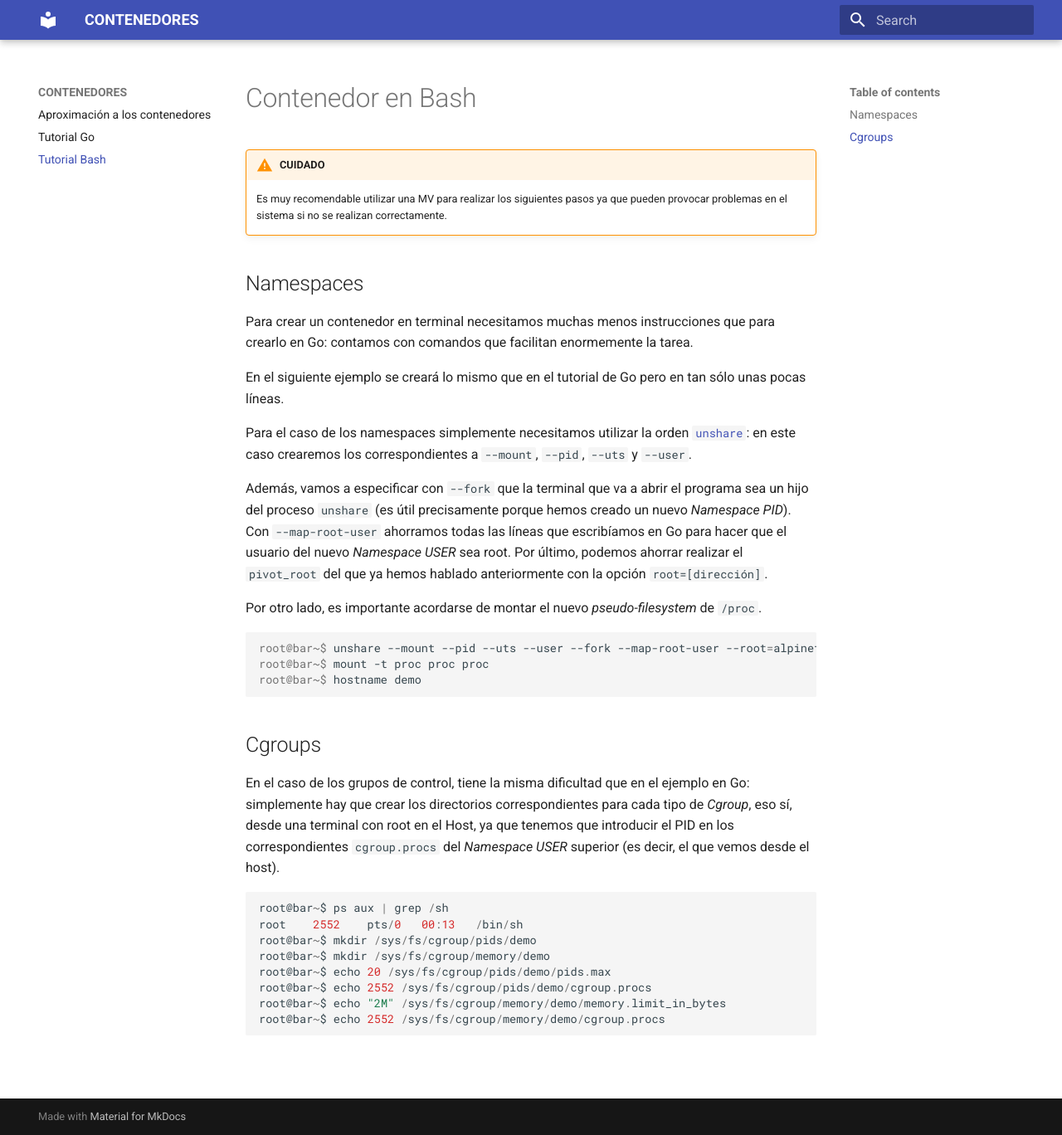
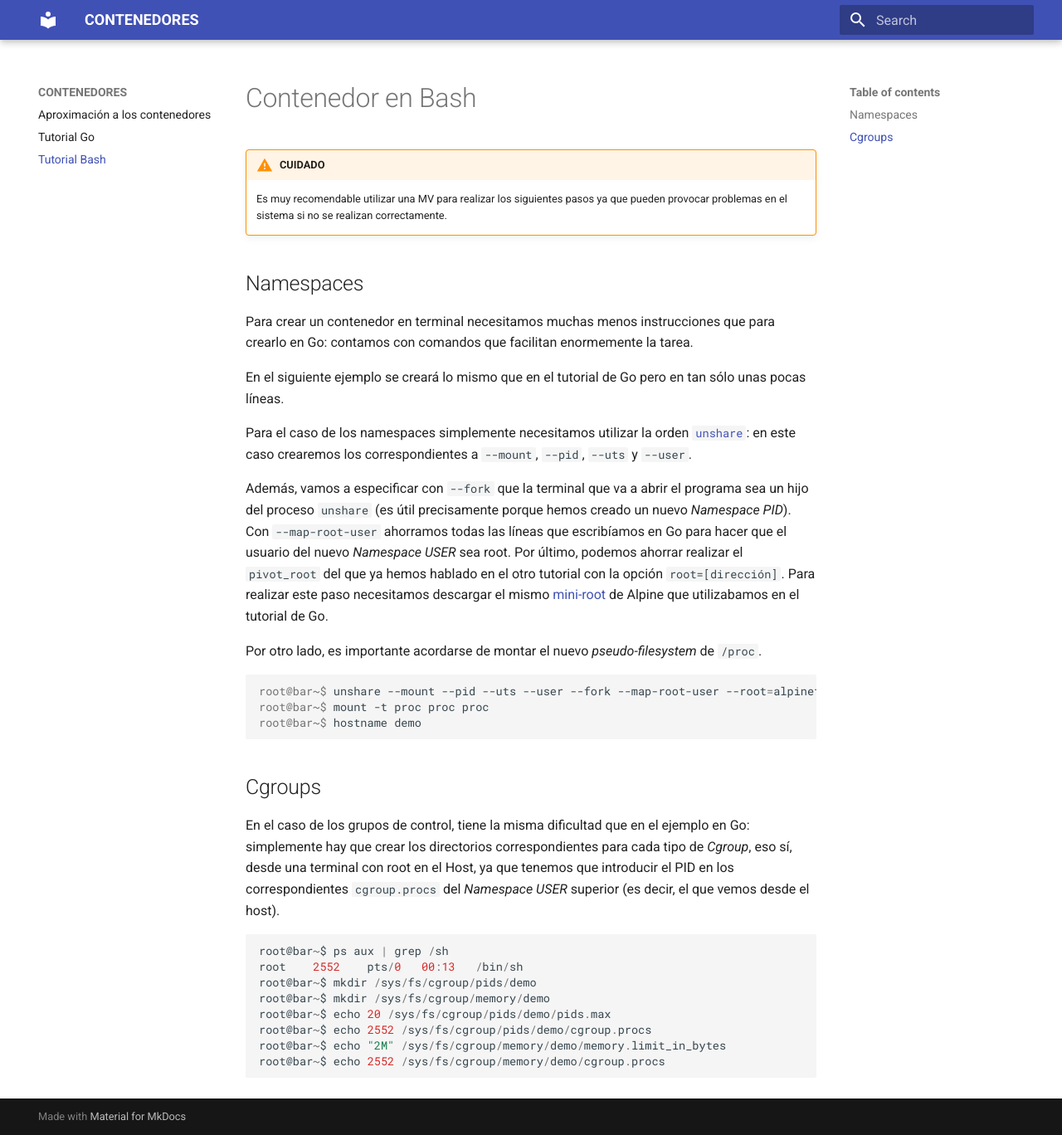
Before and after one commit to casteloig/Aproximacion-Contenedores, an MkDocs documentation site: the page built from docs/tutoriales/contenedorbash.md, in a window 1280 px wide and 1368 px high. Shown: the whole window at 83% size. Built offline with MkDocs 1.6.1 and Material for MkDocs 9.7.7, drawn with Linux system fonts in a browser that asks for light colours.

Commit message:
update alpinefs link

```diff
--- a/docs/tutoriales/contenedorbash.md
+++ b/docs/tutoriales/contenedorbash.md
@@ -10,7 +10,7 @@ En el siguiente ejemplo se creará lo mismo que en el tutorial de Go pero en tan
 
 Para el caso de los namespaces simplemente necesitamos utilizar la orden [`unshare`](https://man7.org/linux/man-pages/man1/unshare.1.html): en este caso crearemos los correspondientes a `--mount`, `--pid`, `--uts` y `--user`.
 
-Además, vamos a especificar con `--fork` que la terminal que va a abrir el programa sea un hijo del proceso `unshare` (es útil precisamente porque hemos creado un nuevo _Namespace PID_). Con `--map-root-user` ahorramos todas las líneas que escribíamos en Go para hacer que el usuario del nuevo _Namespace USER_ sea root. Por último, podemos ahorrar realizar el `pivot_root` del que ya hemos hablado anteriormente con la opción `root=[dirección]`.
+Además, vamos a especificar con `--fork` que la terminal que va a abrir el programa sea un hijo del proceso `unshare` (es útil precisamente porque hemos creado un nuevo _Namespace PID_). Con `--map-root-user` ahorramos todas las líneas que escribíamos en Go para hacer que el usuario del nuevo _Namespace USER_ sea root. Por último, podemos ahorrar realizar el `pivot_root` del que ya hemos hablado en el otro tutorial con la opción `root=[dirección]`. Para realizar este paso necesitamos descargar el mismo [mini-root](https://alpinelinux.org/downloads/) de Alpine que utilizabamos en el tutorial de Go.
 
 Por otro lado, es importante acordarse de montar el nuevo _pseudo-filesystem_ de `/proc`.
 
```
